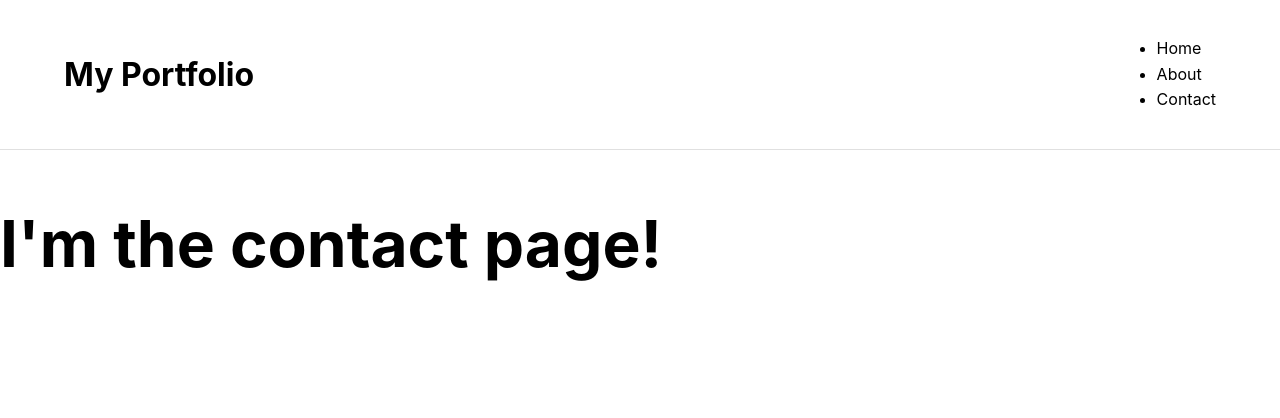
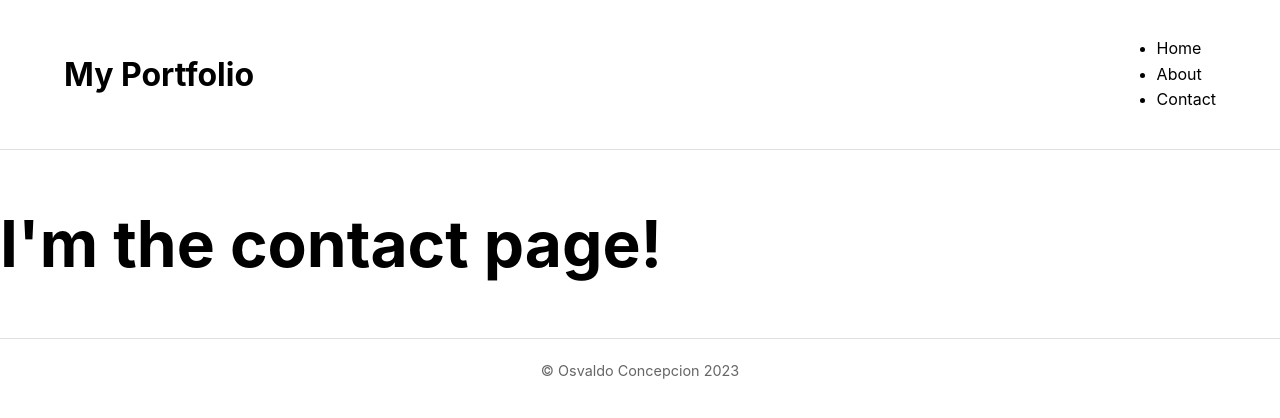
Before and after one commit to osvaldonytimes/mmc6145-module-1-1-concepcion-osvaldo, a React (Vite) app: page /contact in a window 1280 px wide. Shown: the top 418 px of the page. Built offline with nearby package versions, Linux system fonts and the light colour scheme.

Commit message:
footer component

```diff
--- a/src/App.jsx
+++ b/src/App.jsx
@@ -3,6 +3,7 @@ import Home from "./pages/home";
 import About from "./pages/about.jsx";
 import Contact from "./pages/contact.jsx";
 import Header from "./components/header.jsx";
+import Footer from "./components/footer.jsx";
 
 export default function App() {
   return (
@@ -13,6 +14,7 @@ export default function App() {
         <Route path="/about" element={<About />} />
         <Route path="/contact" element={<Contact />} />
       </Routes>
+      <Footer />
     </div>
   );
 }
--- /dev/null
+++ b/src/components/footer.jsx
@@ -0,0 +1,8 @@
+import React from "react";
+import styles from "../styles/footer.module.css";
+
+const Footer = () => {
+  return <footer className={styles.footer}>© Osvaldo Concepcion 2023</footer>;
+};
+
+export default Footer;
--- /dev/null
+++ b/src/styles/footer.module.css
@@ -0,0 +1,10 @@
+.footer {
+  display: flex;
+  align-items: center;
+  justify-content: center;
+  background-color: #ffffff;
+  border-top: 1px solid #e0e0e0;
+  padding: 20px 0;
+  font-size: 0.9em;
+  color: #666;
+}
```
